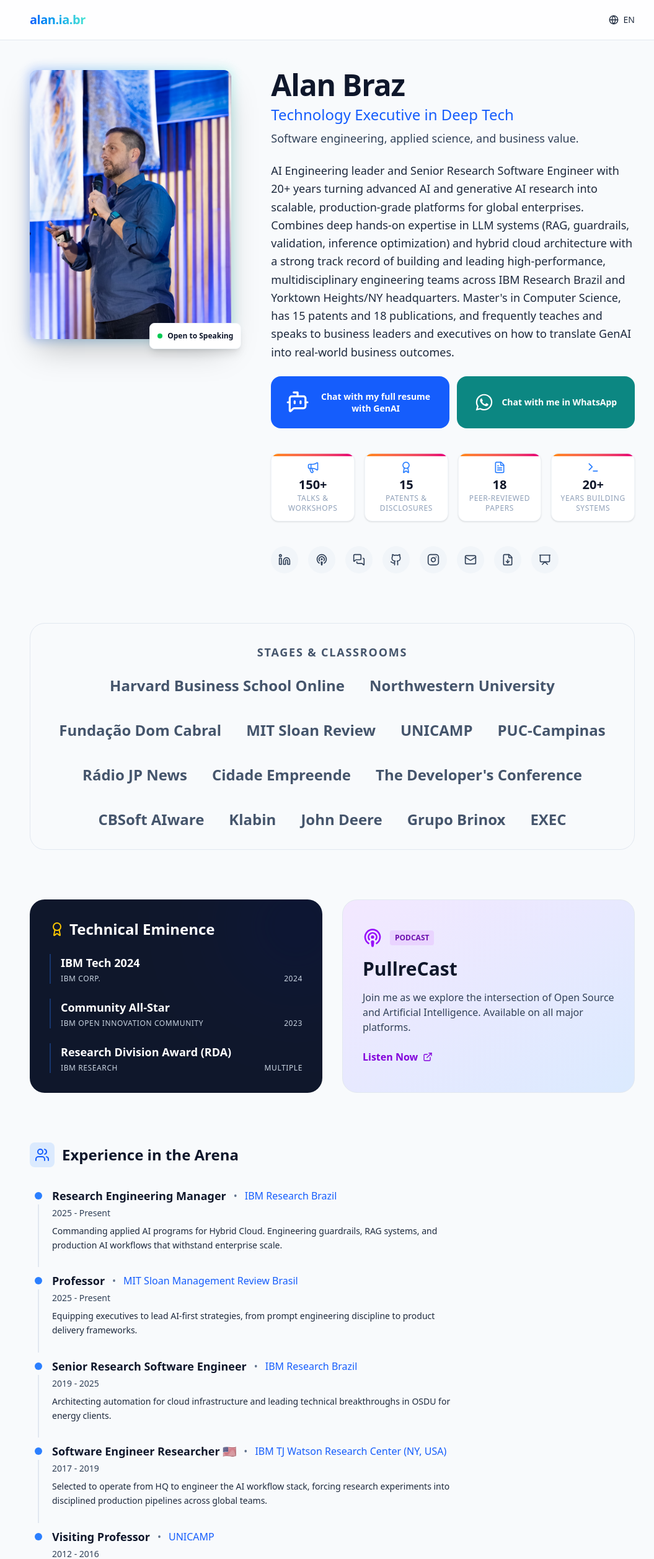
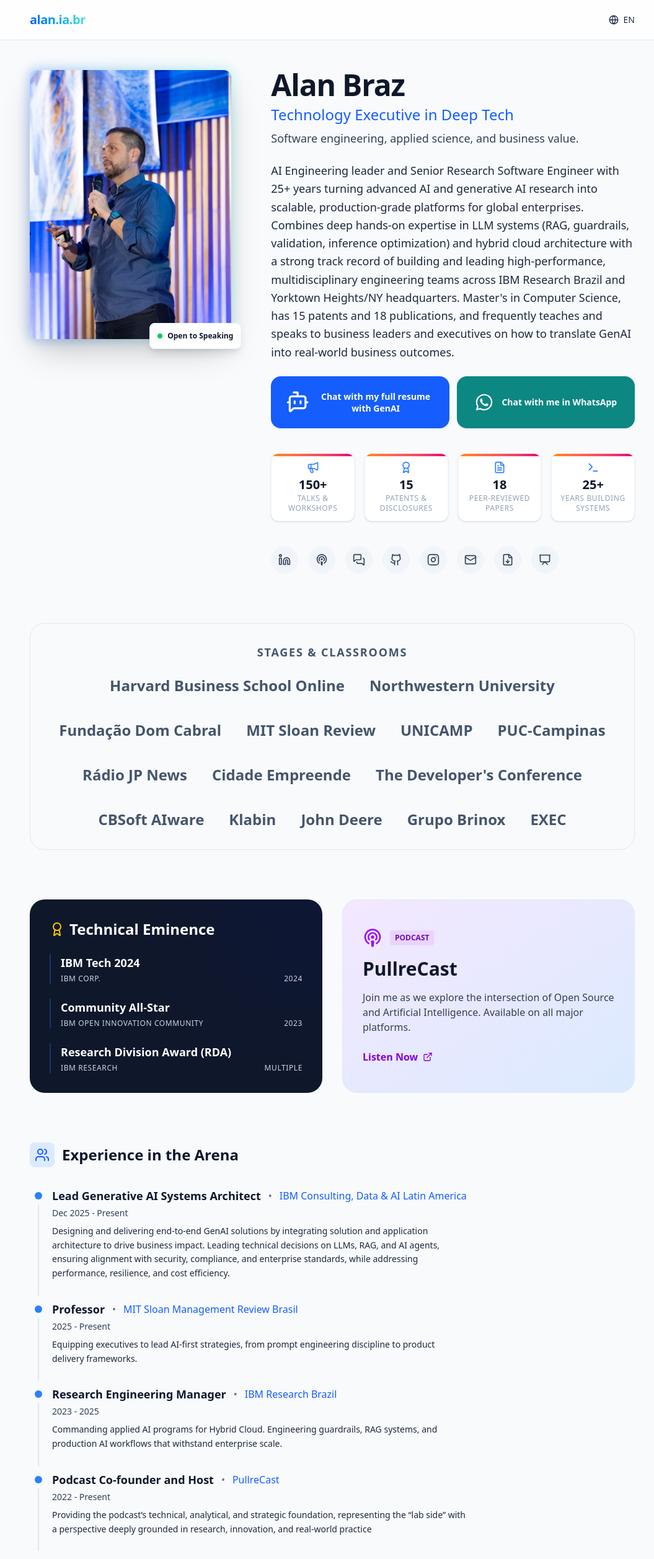
Before and after one commit to alanbraz/alanbraz.github.io, a React (Vite) app: page / in a window 1280 px wide. Shown: the top 2515 px of the page at 62% size, without its empty margins (104-1159 px from the left). Built offline with nearby package versions, Linux system fonts and the light colour scheme.

Commit message:
consulting

```diff
--- a/src/App.jsx
+++ b/src/App.jsx
@@ -60,14 +60,14 @@
     },
     about: {
       title: "Engineering for Market Impact",
-      text: "AI Engineering leader and Senior Research Software Engineer with 20+ years turning advanced AI and generative AI research into scalable, production-grade platforms for global enterprises. Combines deep hands-on expertise in LLM systems (RAG, guardrails, validation, inference optimization) and hybrid cloud architecture with a strong track record of building and leading high-performance, multidisciplinary engineering teams across IBM Research Brazil and Yorktown Heights/NY headquarters. Master's in Computer Science, has 15 patents and 18 publications, and frequently teaches and speaks to business leaders and executives on how to translate GenAI into real-world business outcomes."
+      text: "AI Engineering leader and Senior Research Software Engineer with 25+ years turning advanced AI and generative AI research into scalable, production-grade platforms for global enterprises. Combines deep hands-on expertise in LLM systems (RAG, guardrails, validation, inference optimization) and hybrid cloud architecture with a strong track record of building and leading high-performance, multidisciplinary engineering teams across IBM Research Brazil and Yorktown Heights/NY headquarters. Master's in Computer Science, has 15 patents and 18 publications, and frequently teaches and speaks to business leaders and executives on how to translate GenAI into real-world business outcomes."
       // text: "I operate where software engineering meets complex science and generative AI shifts from research to product. My career is built on turning impractical ideas or so-called impossible problems into scalable, profitable technology. I design engineering cultures that value rigor, open-source collaboration, and autonomy to ship the future, not just manage it."
     },
     stats: [
       { label: "Talks & Workshops", value: "150+", icon: <Megaphone size={20} /> },
       { label: "Patents & disclosures", value: "15", icon: <Award size={20} /> },
       { label: "Peer-reviewed papers", value: "18", icon: <FileText size={20} /> },
-      { label: "Years building systems", value: "20+", icon: <Terminal size={20} /> },
+      { label: "Years building systems", value: "25+", icon: <Terminal size={20} /> },
     ],
     eminence: {
       title: "Technical Eminence",
@@ -92,9 +92,11 @@
     experience: {
       title: "Experience in the Arena",
       items: [
-        { role: "Research Engineering Manager", company: "IBM Research Brazil", period: "2025 - Present", desc: "Commanding applied AI programs for Hybrid Cloud. Engineering guardrails, RAG systems, and production AI workflows that withstand enterprise scale." },
+        { role: "Lead Generative AI Systems Architect", company: "IBM Consulting, Data & AI Latin America", period: "Dec 2025 - Present", desc: "Designing and delivering end-to-end GenAI solutions by integrating solution and application architecture to drive business impact. Leading technical decisions on LLMs, RAG, and AI agents, ensuring alignment with security, compliance, and enterprise standards, while addressing performance, resilience, and cost efficiency." },
         { role: "Professor", company: "MIT Sloan Management Review Brasil", period: "2025 - Present", desc: "Equipping executives to lead AI-first strategies, from prompt engineering discipline to product delivery frameworks." },
-        { role: "Senior Research Software Engineer", company: "IBM Research Brazil", period: "2019 - 2025", desc: "Architecting automation for cloud infrastructure and leading technical breakthroughs in OSDU for energy clients." },
+        { role: "Research Engineering Manager", company: "IBM Research Brazil", period: "2023 - 2025", desc: "Commanding applied AI programs for Hybrid Cloud. Engineering guardrails, RAG systems, and production AI workflows that withstand enterprise scale." },
+        { role: "Podcast Co-founder and Host", company: "PullreCast", period: "2022 - Present", desc: "Providing the podcast’s technical, analytical, and strategic foundation, representing the “lab side” with a perspective deeply grounded in research, innovation, and real-world practice" },
+        { role: "Senior Research Software Engineer", company: "IBM Research Brazil", period: "2019 - 2023", desc: "Architecting automation for cloud infrastructure and leading technical breakthroughs in OSDU for energy clients." },
         {
           role: "Software Engineer Researcher 🇺🇸",
           company: "IBM TJ Watson Research Center (NY, USA)",
@@ -142,7 +144,7 @@
       { label: "Palestras e workshops", value: "150+", icon: <Megaphone size={20} /> },
       { label: "Patentes & disclosures", value: "15", icon: <Award size={20} /> },
       { label: "Papers revisados", value: "18", icon: <FileText size={20} /> },
-      { label: "Anos entregando software", value: "20+", icon: <Terminal size={20} /> },
+      { label: "Anos entregando software", value: "25+", icon: <Terminal size={20} /> },
     ],
     eminence: {
       title: "Eminência Técnica",
@@ -259,9 +261,11 @@
     experience: {
       title: "Experiência em Campo",
       items: [
-        { role: "Gerente de Engenharia em Pesquisa", company: "IBM Research Brasil", period: "2025 - Presente", desc: "Liderando programas de IA aplicada para Nuvem Híbrida. Engenhando guardrails, sistemas RAG e workflows de IA prontos para escala empresarial." },
+        { role: "Arquiteto Líder de Sistemas de IA Generativa", company: "IBM Consulting, Data & AI Latin America", period: "Dez 2025 - Presente", desc: "Desenhando e entregando soluções GenAI ponta a ponta ao integrar arquitetura de soluções e aplicações para gerar impacto de negócio. Liderando decisões técnicas sobre LLMs, RAG e agentes de IA, garantindo alinhamento com segurança, conformidade e padrões corporativos, além de performance, resiliência e eficiência de custos." },
         { role: "Professor", company: "MIT Sloan Management Review Brasil", period: "2025 - Presente", desc: "Preparando executivos para liderar estratégias AI-first, do rigor em prompt engineering aos frameworks de entrega de produto." },
-        { role: "Engenheiro de Software de Pesquisa Sênior", company: "IBM Research Brasil", period: "2019 - 2025", desc: "Arquitetando automação para infraestrutura de nuvem e liderando avanços técnicos no OSDU para clientes de energia." },
+        { role: "Gerente de Engenharia em Pesquisa", company: "IBM Research Brasil", period: "2023 - 2025", desc: "Liderando programas de IA aplicada para Nuvem Híbrida. Engenhando guardrails, sistemas RAG e workflows de IA prontos para escala empresarial." },
+        { role: "Cofundador e Host de Podcast", company: "PullreCast", period: "2022 - Presente", desc: "Fornecendo a base técnica, analítica e estratégica do podcast, representando o lado de laboratório com uma perspectiva profundamente ancorada em pesquisa, inovação e prática real." },
+        { role: "Engenheiro de Software de Pesquisa Sênior", company: "IBM Research Brasil", period: "2019 - 2023", desc: "Arquitetando automação para infraestrutura de nuvem e liderando avanços técnicos no OSDU para clientes de energia." },
         {
           role: "Pesquisador de Engenharia de Software 🇺🇸",
           company: "IBM TJ Watson Research Center (NY, EUA)",
```
